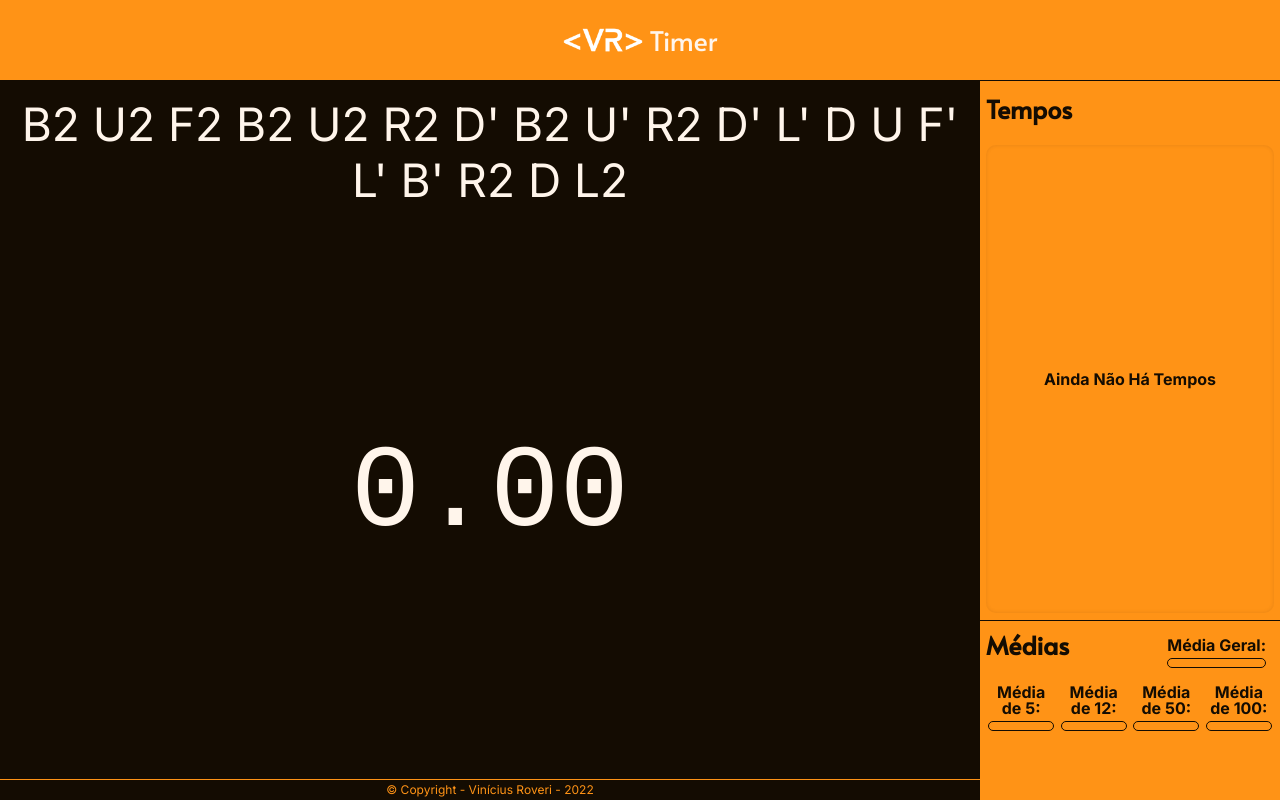
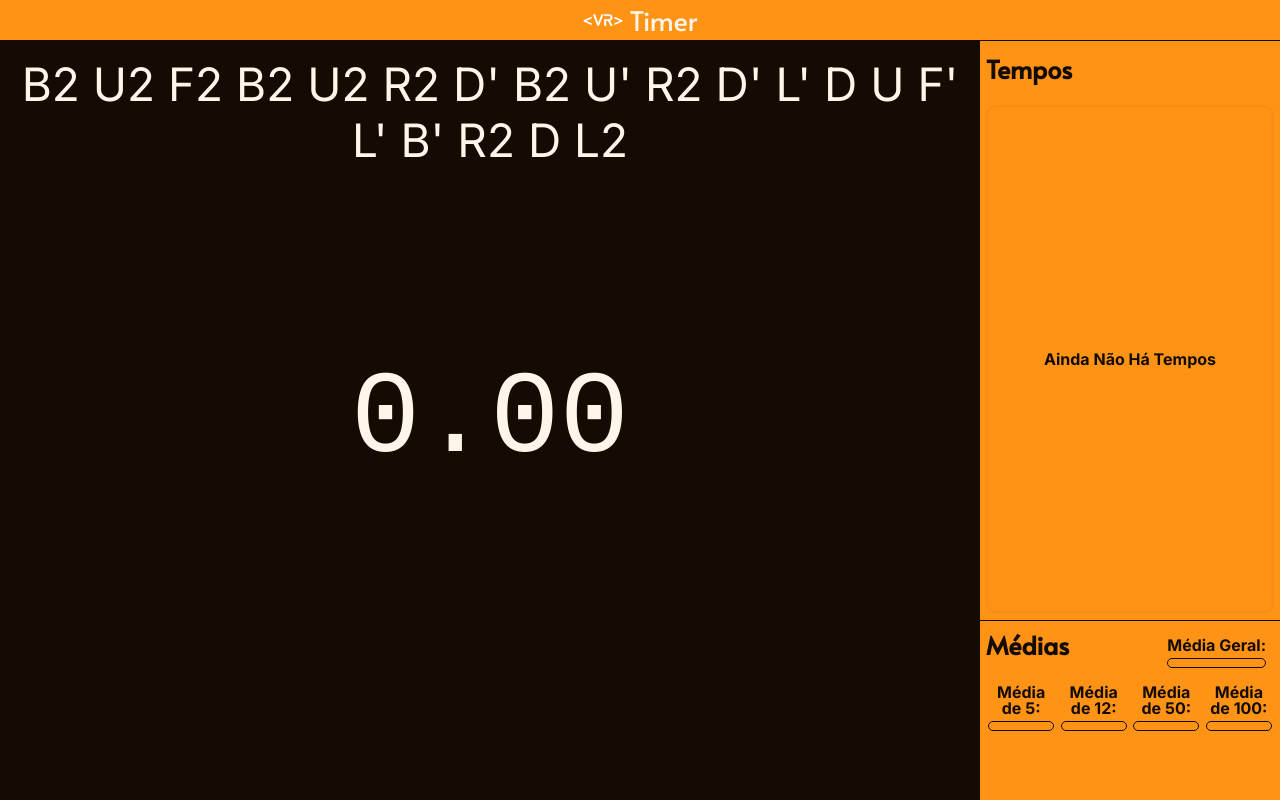
Before and after one commit to ViniRoveri/VrTimer, a React (Create React App) app: page / in a window 1280 px wide. Built offline with nearby package versions, Linux system fonts and the light colour scheme; a web font is replaced by a local one.

Commit message:
Viewport redesign

```diff
--- a/src/App.css
+++ b/src/App.css
@@ -5,7 +5,6 @@
 @import url(css/popups.css);
 @import url(css/menus.css);
 @import url(css/main.css);
-@import url(css/footer.css);
 
 :root{
     --laranja-claro: #fff5eb;
--- a/src/App.tsx
+++ b/src/App.tsx
@@ -1,7 +1,6 @@
 import { Dispatch, SetStateAction, useEffect, useState } from 'react';
 import './App.css';
 import { Tempo } from './common/classes';
-import Footer from './componentes/footer';
 import Header from './componentes/header';
 import Main from './componentes/main/main';
 import MenuPrincipal from './componentes/menus/menu-principal';
@@ -30,7 +29,6 @@ function App(){
     <Header/>
     <MenuPrincipal copiaLocalStorage={copiaLocalStorage} setCopiaLocalStorage={setCopiaLocalStorage}/>
     <Main salvaLocalStorage={salvaLocalStorage}/>
-    <Footer/>
     </>
   );
 }
--- a/src/componentes/footer.tsx
+++ /dev/null
@@ -1,9 +0,0 @@
-const Footer = ()=>{
-    return(
-        <footer className="footer">
-            <p className="texto naoSelecionavel">Copyright - Vinícius Roveri - 2022</p>
-        </footer>
-    )
-}
-
-export default Footer
--- a/src/css/footer.css
+++ /dev/null
@@ -1,19 +0,0 @@
-.footer{
-    padding: 4px 0;
-    text-align: center;
-}
-
-.footer p{
-    color: var(--laranja);
-    font-size: 12px;
-}
-
-.footer p::before{
-    content: "© "
-}
-
-@media (min-width:1025px){
-    .footer{
-        width: calc(100vw - 300px);
-    }
-}
--- a/src/css/header.css
+++ b/src/css/header.css
@@ -2,11 +2,11 @@
     align-items: center;
     background-color: var(--laranja);
     display: flex;
-    height: 80px;
+    height: 40px;
     justify-content: center;
 }
 
 .header img{
     margin-right: 7px;
-    width: 80px;
+    width: 40px;
 }
--- a/src/css/main.css
+++ b/src/css/main.css
@@ -2,7 +2,7 @@
     align-items: center;
     display: flex;
     flex-direction: column;
-    height: calc(100vh - 100px);
+    height: calc(100vh - 40px);
     justify-content: space-between;
     transition: .2s all;
 }
@@ -21,6 +21,8 @@
 }
 
 .scramble{
+    box-sizing: border-box;
+    height: 96px;
     line-height: 1.22;
     padding: 16px 2% 0;
     text-align: center;
@@ -54,9 +56,7 @@
 }
 
 .main div{
-    background-color: var(--laranja);
-    height: 1px;
-    transition: .2s all;
+    height: 96px;
     width: 100%;
 }
 
--- a/src/css/menus.css
+++ b/src/css/menus.css
@@ -1,5 +1,5 @@
 .aside{
-    height: 80px;
+    height: 40px;
     position: fixed;
     left: calc(100vw - 40px);
     top: 0;
@@ -8,11 +8,11 @@
 .aside-menus{
     background-color: var(--laranja);
     border-top: 1px solid var(--laranja-escuro);
-    height: calc(100vh - 80px);
+    height: calc(100vh - 40px);
     left: 100vw;
     overflow-y: hidden;
     position: fixed;
-    top: 80px;
+    top: 40px;
     width: 100vw;
 }
 
@@ -20,7 +20,7 @@
     border-left: 1px solid var(--laranja-claro);
     cursor: pointer;
     padding: 20px 0;
-    width: 40px;
+    width: 20px;
 }
 
 .tempos{
```
